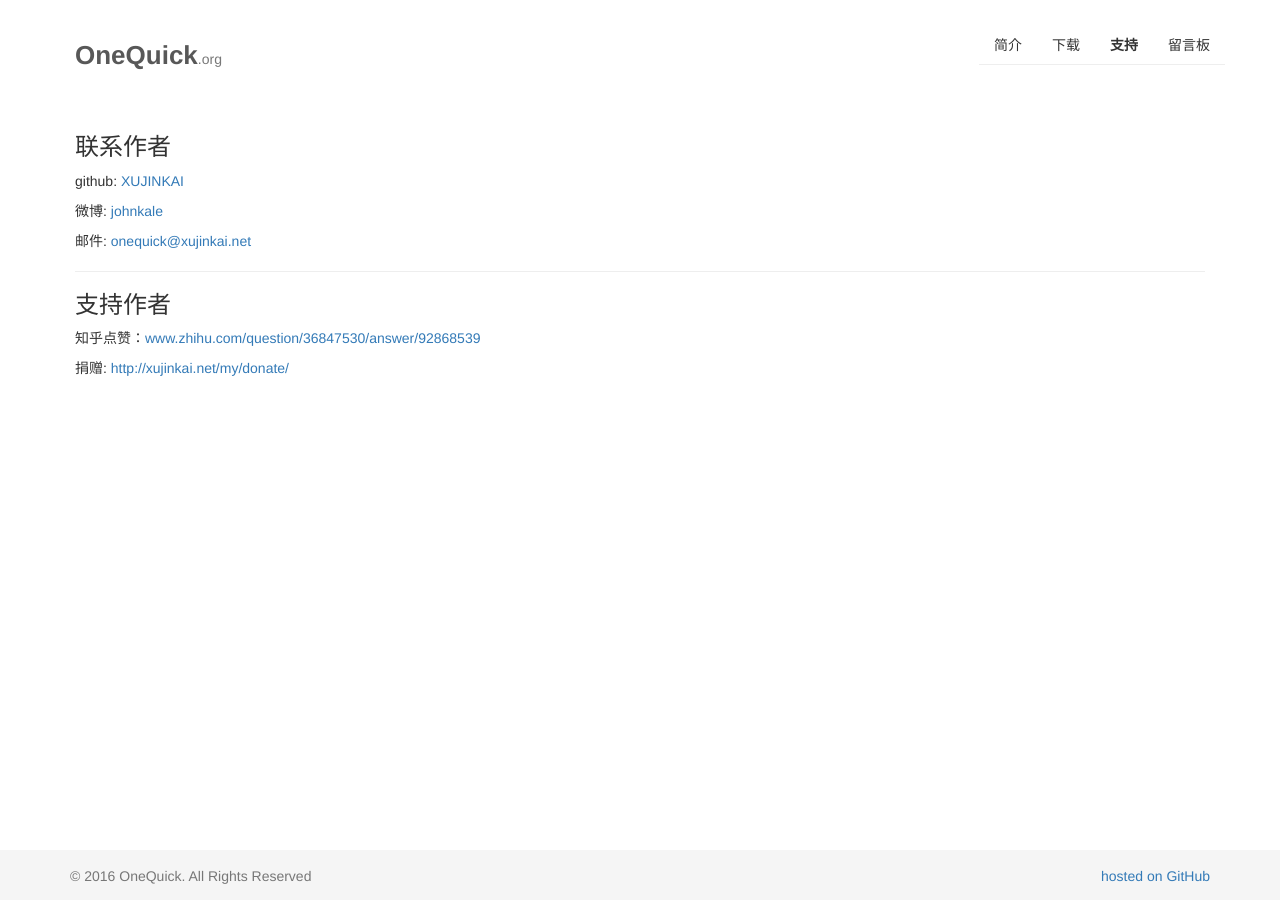
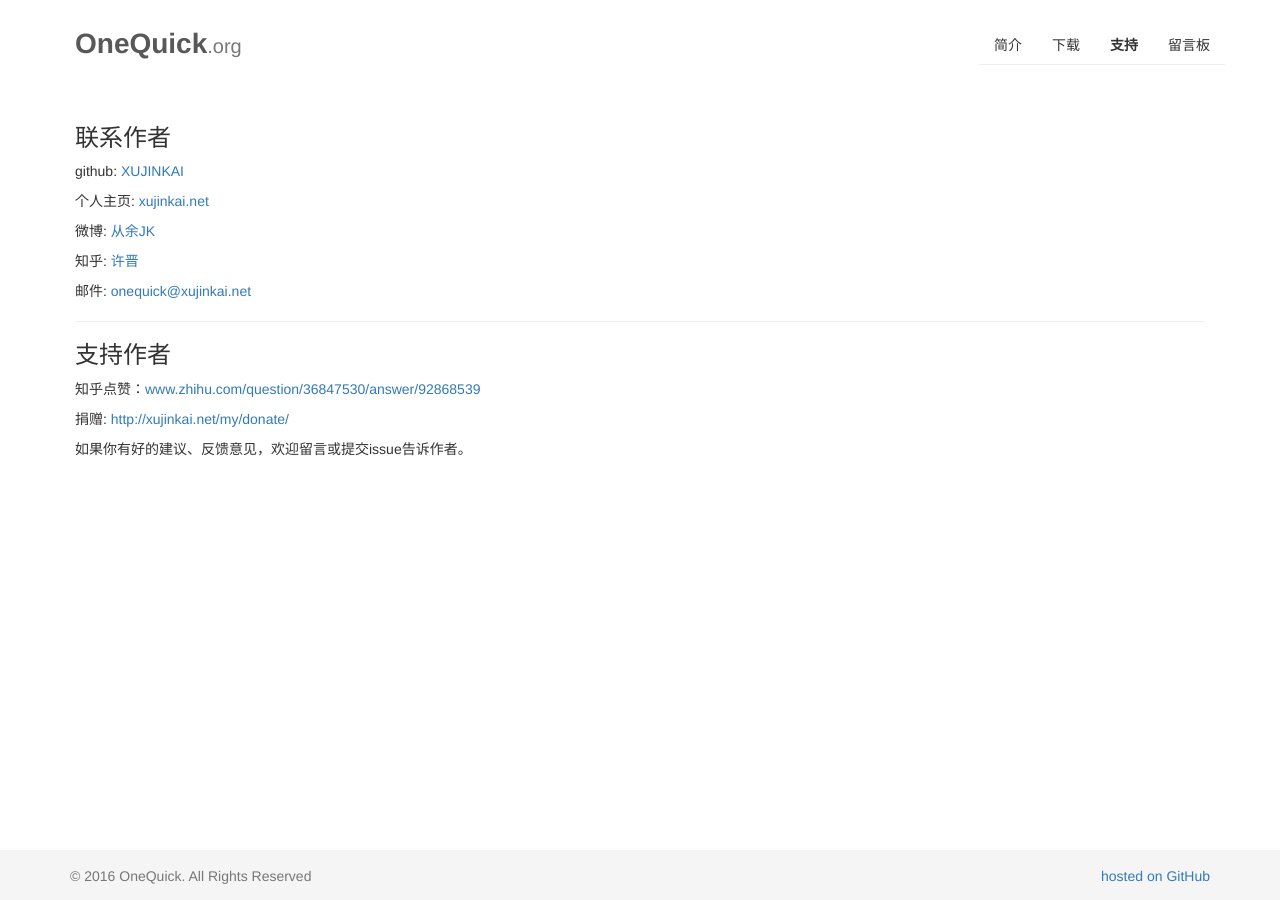
Before and after one commit to OneQuick/OneQuick.github.io-v1-legacy, a Jekyll site: the page built from support.md, in a window 1280 px wide. Built offline with Jekyll 4.4.1, drawn with Linux system fonts in a browser that asks for light colours; nearby versions of some CDN libraries.

```diff
--- a/_layouts/index.html
+++ b/_layouts/index.html
@@ -25,8 +25,8 @@
     <div class="wrapper">
     <header>
 		<nav class="container" role="navigation" style="margin-top: 20px; margin-bottom: 40px;">
-			 <ul class="nav navbar-nav" style="margin: 17px 0 0 5px;">
-			 	<a href="//onequick.org"><span style="font-size: 26px; font-weight: bold; color: #585858;">OneQuick</span><span style="font-size: 14px; color: #787878; ">.org</span></a>
+			 <ul class="nav navbar-nav" style="margin: 4px 0 0 5px;">
+			 	<a href="//onequick.org"><span style="font-size: 28px; font-weight: bold; color: #585858;">OneQuick</span><span style="font-size: 20px; color: #787878; ">.org</span></a>
 			 </ul>
 
 		      <ul class="nav navbar-nav navbar-right">
--- a/stylesheets/styles.css
+++ b/stylesheets/styles.css
@@ -1,5 +1,5 @@
 body {
-  font-family: Helvetica, Arial, "Lucida Grande", "Hiragino Sans GB", "Microsoft Yahei", sans-serif !important;
+  font-family: "Helvetica Neue", Helvetica, Arial, "PingFang SC", "Hiragino Sans GB", "Heiti SC", "Microsoft YaHei", "WenQuanYi Micro Hei", sans-serif !important;
 }
 
 li.active {
--- a/support.md
+++ b/support.md
@@ -7,7 +7,11 @@ active: support
 
 github: <a href="https://github.com/xujinkai" target="_blank">XUJINKAI</a>
 
-微博: <a href="http://weibo.com/johnkale/" target="_blank">johnkale</a>
+个人主页: <a href="http://xujinkai.net" target="_blank">xujinkai.net</a>
+
+微博: <a href="http://weibo.com/johnkale/" target="_blank">从余JK</a>
+
+知乎: <a href="https://www.zhihu.com/people/xxxjin/" target="_blank">许晋</a>
 
 邮件: <script>document.write((function (l,o){var s='';l.forEach(function(e){s+=String.fromCharCode(e-o);});return s;})([98,135,70,142,152,139,140,99,72,147,135,143,146,154,149,96,149,148,139,151,155,143,137,145,102,158,155,144,143,148,145,135,143,84,148,139,154,72,100,149,148,139,151,155,143,137,145,102,158,155,144,143,148,145,135,143,84,148,139,154,98,85,135,100],38))</script>
 
@@ -17,3 +21,5 @@ github: <a href="https://github.com/xujinkai" target="_blank">XUJINKAI</a>
 知乎点赞：<a href="https://www.zhihu.com/question/36847530/answer/92868539" target="_blank">www.zhihu.com/question/36847530/answer/92868539</a>
 
 捐赠: <a href="http://xujinkai.net/my/donate/" target="_blank">http://xujinkai.net/my/donate/</a>
+
+如果你有好的建议、反馈意见，欢迎留言或提交issue告诉作者。
```
Also changed, not shown: other parts of _layouts/index.html (+9 -0 lines).
